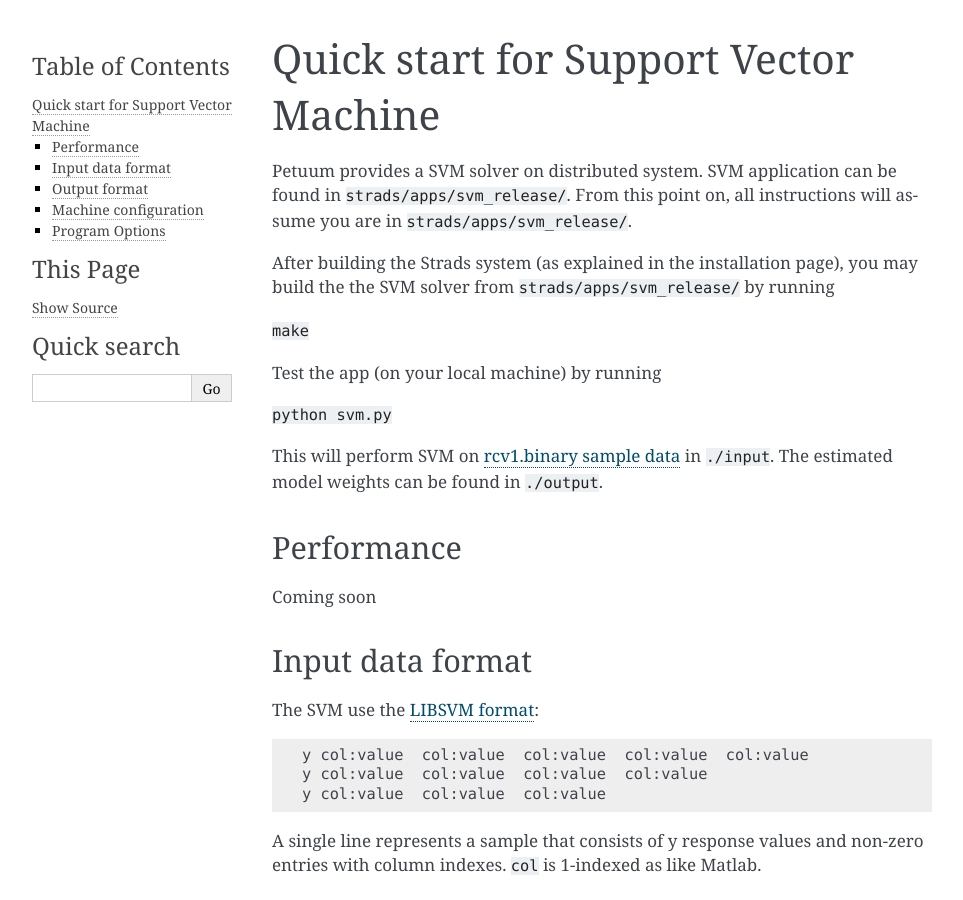
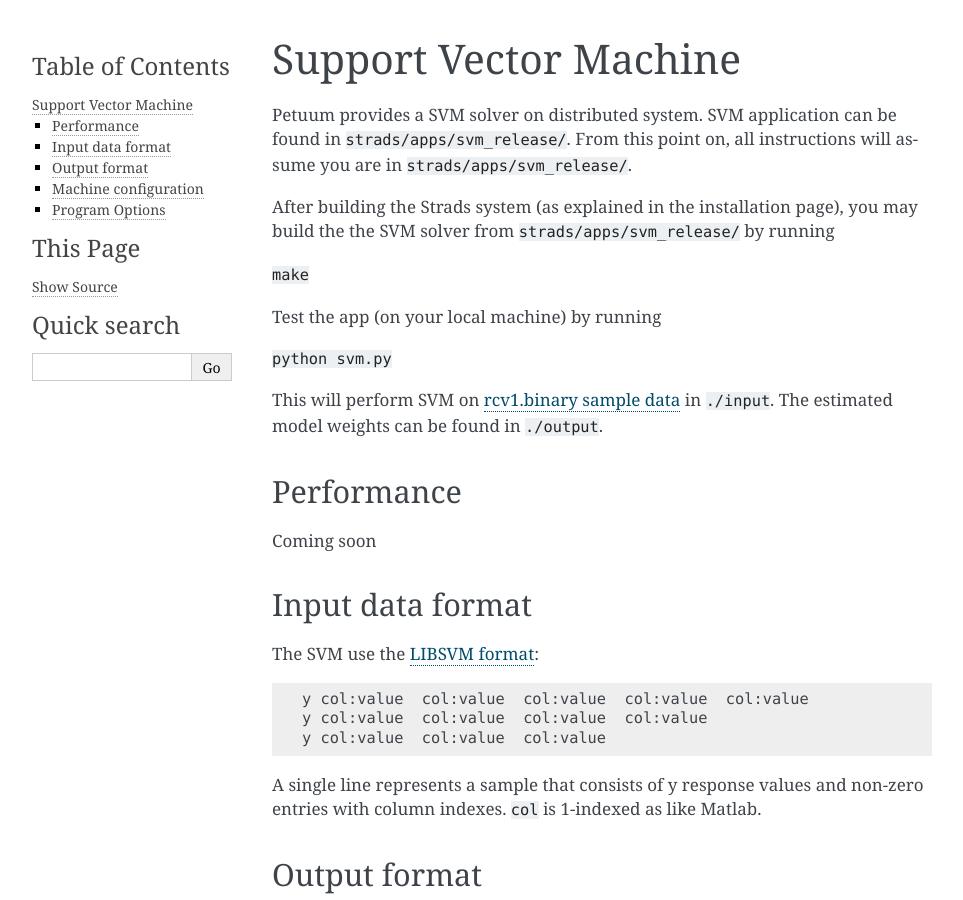
Before and after one commit to sailing-pmls/pmls.readthedocs.io, a Sphinx documentation site: the page built from docs/support-vector-machine.md, in a window 1280 px wide and 900 px high. Shown: the whole window, without its empty margins (148-1111 px from the left). Built offline with Sphinx 7.4.7, drawn with Linux system fonts in a browser that asks for light colours.

Commit message:
Update support-vector-machine.md

```diff
--- a/docs/support-vector-machine.md
+++ b/docs/support-vector-machine.md
@@ -1,4 +1,4 @@
-# Quick start for Support Vector Machine
+# Support Vector Machine
 Petuum provides a SVM solver on distributed system. SVM application can be found in `strads/apps/svm_release/`. From this point on, all instructions will assume you are in `strads/apps/svm_release/`.
 
 After building the Strads system (as explained in the installation page), you may build the the SVM solver from `strads/apps/svm_release/` by running
```
